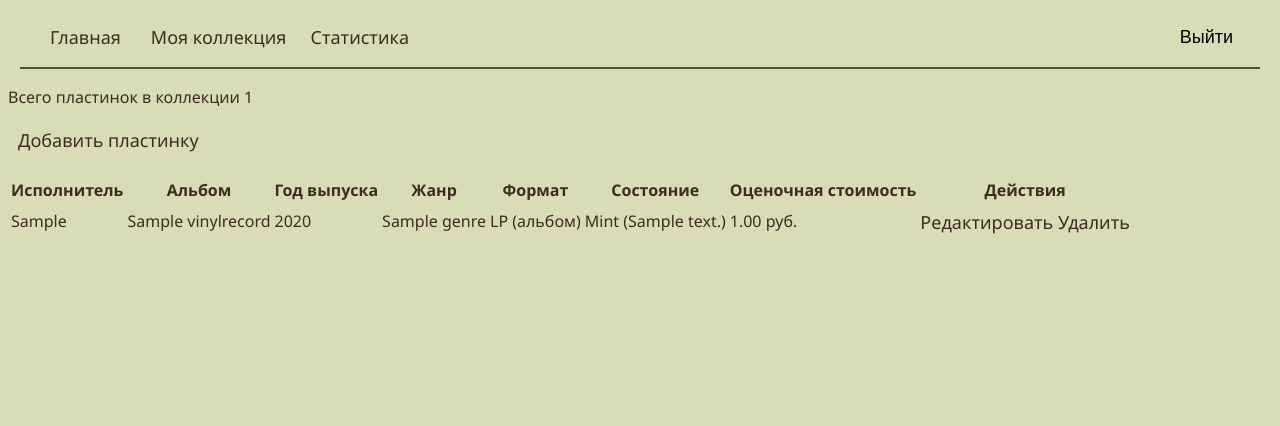
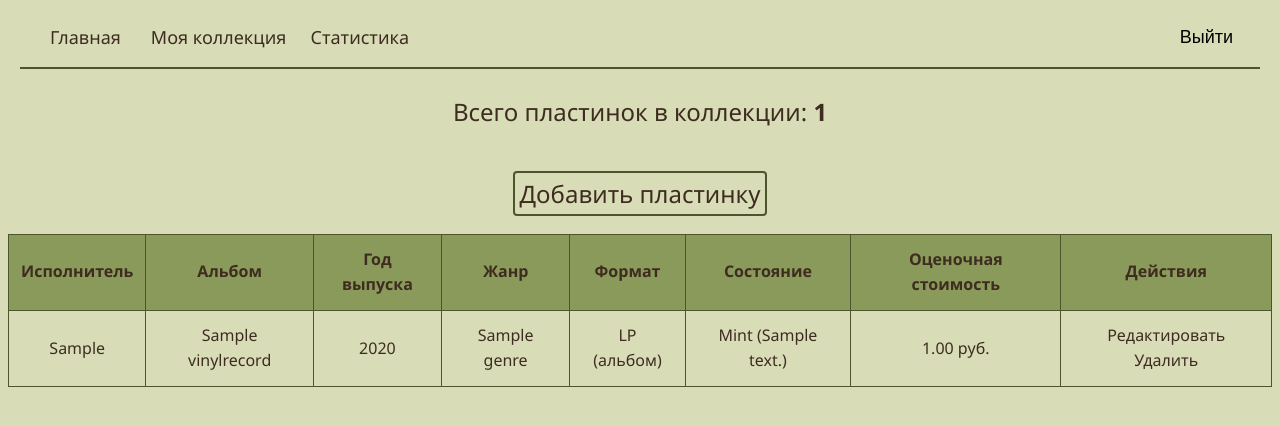
Before and after one commit to Dana8378/vinyl-tracker, a Django app: page /collection/ in a window 1280 px wide. Shown: the top 426 px of the page. Run offline with Django 5.2, Linux system fonts and the light colour scheme; a user stored in the database is signed in; tables that the repository leaves empty hold one stand-in row (values such as "Sample post").

Commit message:
added styles for the collection page

```diff
--- /dev/null
+++ b/static/vinyl/css/list.css
@@ -0,0 +1,51 @@
+.page-container {
+    display: flex;
+    flex-direction: column;
+    justify-content: space-between;
+    align-items: center;
+    gap: 20px;
+}
+
+.table-container {
+    max-width: 1400px;
+}
+
+.table-collection {
+    border-collapse: collapse;
+    width: 100%;
+}
+
+.table-collection th,
+.table-collection td {
+    border: 1px solid var(--dark-olive);
+    padding: 12px;
+    text-align: center;
+}
+
+.table-collection thead th {
+    background-color: var(--olive);
+}
+
+.table-collection tbody tr:nth-child(even) {
+    background-color: var(--light-olive);
+}
+
+.link-action {
+    font-size: 16px;
+}
+
+.add-link {
+    font-size: 24px;
+    border: 2px solid var(--dark-olive);
+    border-radius: 4px;
+    padding: 4px 4px;
+}
+
+.add-link:hover {
+    background-color: var(--light-olive);
+    border-color: var(--dark-red);
+}
+
+.counter {
+    font-size: 24px;
+}
--- a/static/vinyl/css/style.css
+++ b/static/vinyl/css/style.css
@@ -7,7 +7,9 @@
     --mid: #B08D57;
     --olive: #8A9A5B;
     --light-olive: #CBD2A5;
-    --dark-olive: #4D552F}
+    --dark-olive: #4D552F;
+    --dark-red: #852D2D;
+    --light-red: #E99494}
 
 body {
     font-family: 'Segoe UI', Tahoma, Geneva, Verdana, sans-serif;
@@ -56,11 +58,11 @@ body {
 }
 
 .nav-link:hover {
-    color: var(--orange)
+    color: var(--red)
 }
 
 .link:hover {
-    color: var(--orange);
+    color: var(--red);
 }
 
 .btn {
@@ -71,5 +73,5 @@ body {
 }
 
 .btn:hover {
-    color: var(--orange)
+    color: var(--red)
 }
--- a/templates/vinyl/list.html
+++ b/templates/vinyl/list.html
@@ -2,21 +2,28 @@
 
 {% block title %}{{ title }}{% endblock %}
 
+{% block extra_css %}
+    {% load static %}
+    <link rel="stylesheet" href="{% static 'vinyl/css/list.css' %}">
+{% endblock %}
+
 {% block content %}
+    <div class="page-container">
         {% if records %}
-    <div>
-        <p>Всего пластинок в коллекции {{ total_count }}</p>
+            <div class="counter">
+                <p>Всего пластинок в коллекции: <strong>{{ total_count }}</strong></p>
             </div>
         {% endif %}
 
-    <div style="margin-bottom: 20px;">
-        <a href="{% url 'vinyl:add_record'%}" class="nav-link">
+        <div>
+            <a href="{% url 'vinyl:add_record'%}" class="link add-link">
                 Добавить пластинку
             </a>
         </div>
 
         {% if records %}
-    <table>
+            <div class="table-container">
+                <table class="table-collection">
                     <thead>
                         <tr>
                             <th>Исполнитель</th>
@@ -41,13 +48,11 @@
                             <td>{{ record.estimated_value }} руб.</td>
                             <td class="actions">
                                 <a href="{% url 'vinyl:edit_record' record.id %}"
-                        class="link btn-edit"
-                        title="Редактировать">
+                                    class="link link-action">
                                     Редактировать
                                 </a>
                                 <a href="{% url 'vinyl:delete_record' record.id %}"
-                        class="link btn-delete"
-                        title="Удалить">
+                                    class="link link-action">
                                     Удалить
                                 </a>
                             </td>
@@ -55,7 +60,9 @@
                     {% endfor %}
                     </tbody>
                 </table>
+            </div>
         {% else %}
             <p>В коллекции пока нет пластинок</p>
         {% endif %}
+    </div>
 {% endblock %}
```
Also changed, not shown: static/vinyl/css/home.css (+7 -3 lines), static/vinyl/css/statistic.css (added). Lines whose indentation alone changed are shown as unchanged.
